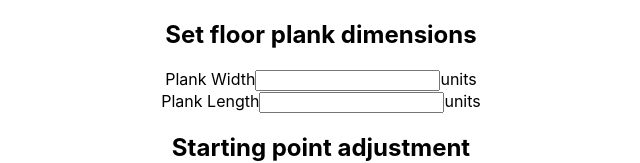
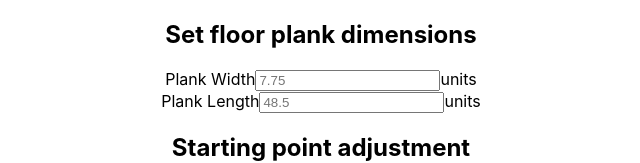
Before and after one commit to danielwlemmon/flooring-calculator, a React (Create React App) app: page / in a window 1280 px wide. Shown: the top 163 px of the page, without its empty margins (319-959 px from the left). Built offline with nearby package versions, Linux system fonts and the light colour scheme.

Commit message:
placeholder added
placeholder added to width and length

```diff
--- a/src/Components/Calculator.js
+++ b/src/Components/Calculator.js
@@ -32,6 +32,7 @@ function Calculator() {
       <input onChange = {handleChange}
       type="number"
       name="width"
+      placeholder="7.75"
       />
        units
       <br/>
@@ -39,6 +40,7 @@ function Calculator() {
       <input onChange = {handleChange}
       type="number"
       name="length"
+      placeholder="48.5"
       />
        units
       <br/>
```
